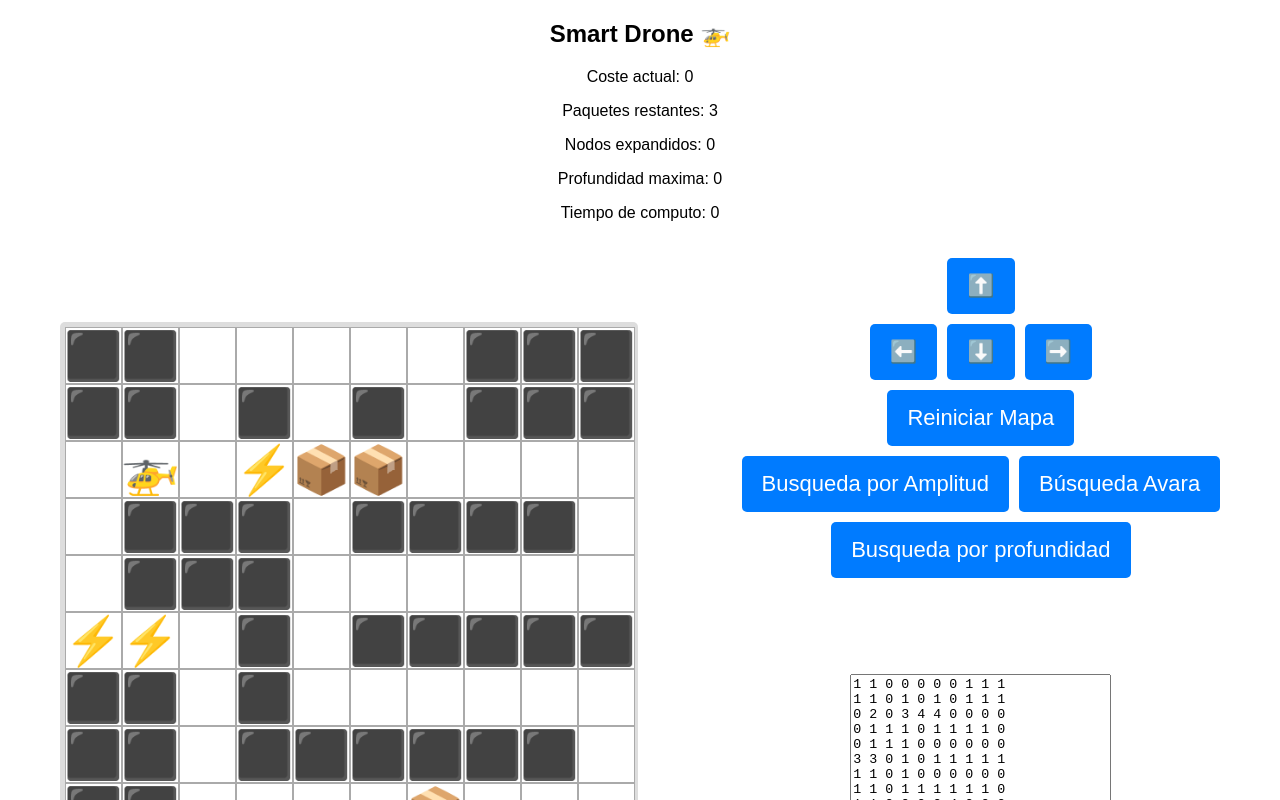
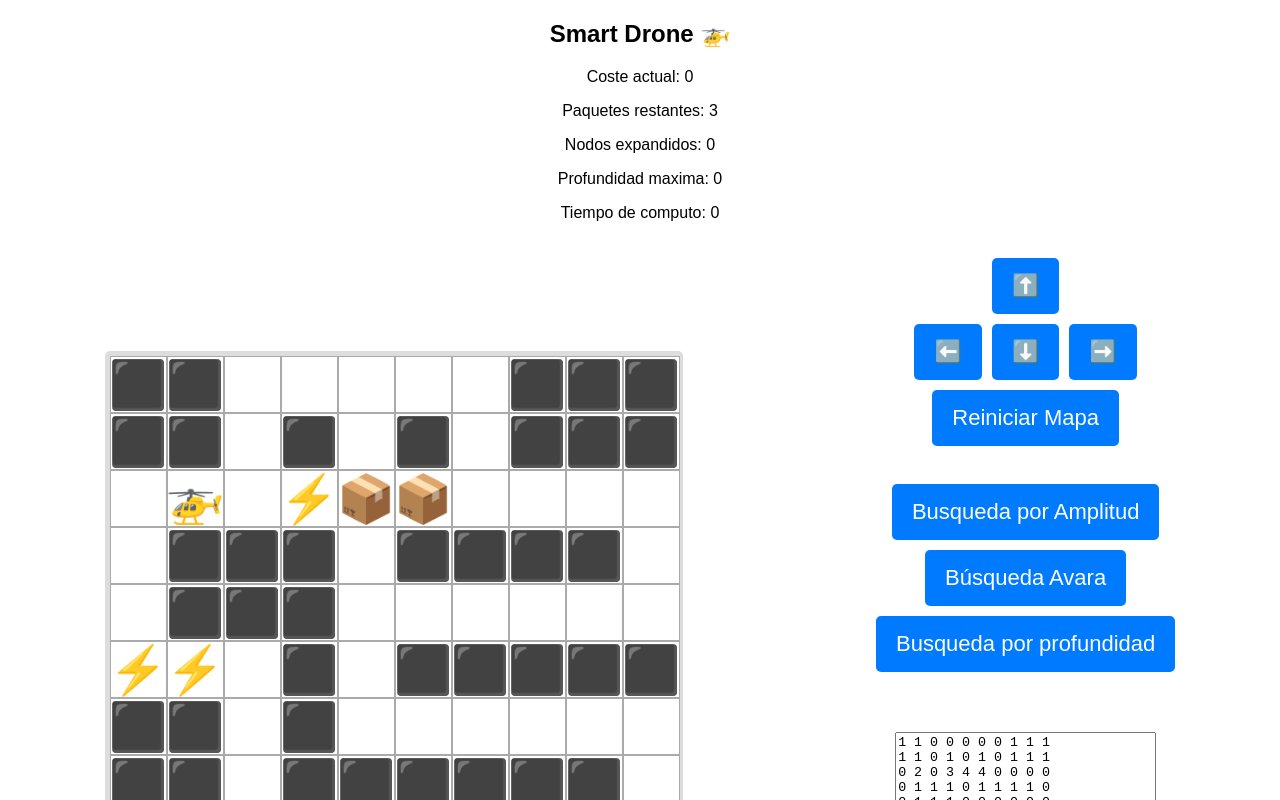
Before and after one commit to gustavoa6791/smart-drone-univalle, a React (Vite) app: page / in a window 1280 px wide. Shown: the top 800 px of the page. Built offline with nearby package versions, Linux system fonts and the light colour scheme; the HTML template or start-up script is replaced by a standard one.

Commit message:
minor fix

```diff
--- a/src/App/App.tsx
+++ b/src/App/App.tsx
@@ -306,12 +306,14 @@ function App() {
               <button onClick={() => moveDrone(1, 0)}>➡️</button>
             </div>
             <div className="row">
-            <button onClick={resetMap}>Reiniciar Mapa</button>
+              <button onClick={resetMap}>Reiniciar Mapa</button>
+            </div>
+            <br />
+            <div className="row">
+              <button onClick={runBreadthFirstSearch}>Busqueda por Amplitud</button>
             </div>
             <div className="row">
-              <button onClick={runBreadthFirstSearch}>Busqueda por Amplitud</button>
               <button onClick={runGreedyBestFirstSearch}>Búsqueda Avara</button>
-
             </div>
             <div className="row">
               <button onClick={runDepthFirstSearch}>Busqueda por profundidad</button>
```
